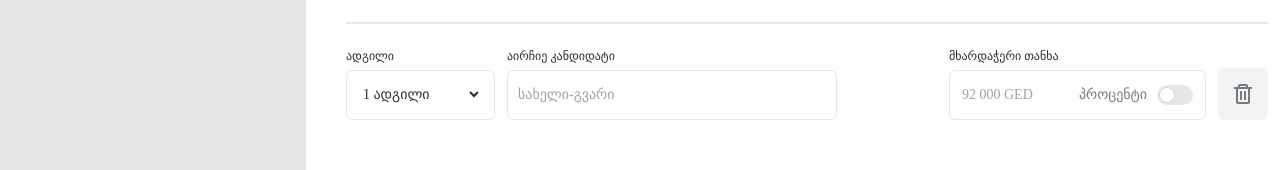
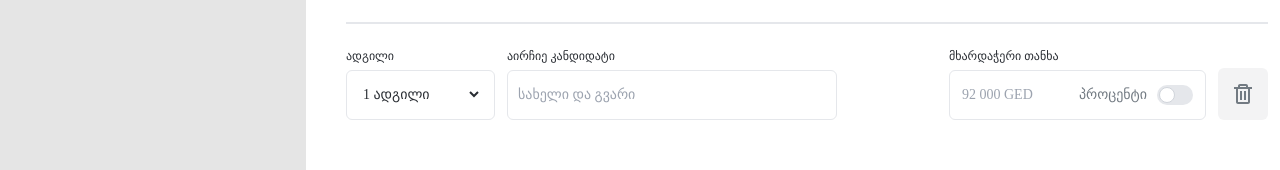
Before and after one commit to Girchi/girchi-archevnebi-frontend, a React (Create React App) app: page / in a window 1280 px wide. Shown: the part 460-630 px from the top of the page. Built offline with nearby package versions, Linux system fonts and the light colour scheme.

Commit message:
change chosen usestate location. search value show selected candidate name in input

```diff
--- a/src/components/myPoliticalList/MyPoliticalListMain.js
+++ b/src/components/myPoliticalList/MyPoliticalListMain.js
@@ -5,6 +5,7 @@ import AddCandidate from "./myPoliticalListMainComponents/AddCandidate";
 const MyPoliticalListMain = () => {
 
   const [chosen, setChosen] = useState(null);
+
 
   console.log("archeuli candidati", chosen)
 
@@ -82,7 +83,7 @@ const MyPoliticalListMain = () => {
                     </div>
                 </div>
 
-                <AddCandidate setChosen={setChosen} />
+                <AddCandidate chosen={chosen} setChosen={setChosen} />
             </div>
         </>
     )
--- a/src/components/myPoliticalList/myPoliticalListMainComponents/AddCandidate.js
+++ b/src/components/myPoliticalList/myPoliticalListMainComponents/AddCandidate.js
@@ -3,12 +3,13 @@ import SearchInput from "./SearchInput";
 import SearchSuggestions from "./SearchSuggestions";
 import SupportAmount from "./SupportAmount";
 
-const AddCandidate = ({setChosen}) => {
+const AddCandidate = ({chosen, setChosen}) => {
 
 
-    const [search, setSearch] = useState('');
     const [list, setList] = useState(null);
     const [profilePictureList, setProfilePictureList] = useState(null);
+
+    console.log(list)
 
     return (
         <div className= "w-full border-t-2 flex py-6  items-start justify-between text-lightBlack font-[TBCContractica] text-xs font-medium">
@@ -22,7 +23,7 @@ const AddCandidate = ({setChosen}) => {
             </div>
 
             <div className="flex flex-col items-start">
-                <SearchInput search={search} setSearch={setSearch} setList={setList} setProfilePictureList={setProfilePictureList} />
+                <SearchInput chosen={chosen} setList={setList} setProfilePictureList={setProfilePictureList} />
 
                 { list && list.length>0 && <SearchSuggestions
                             list={list} setList={setList} setChosen={setChosen}
--- a/src/components/myPoliticalList/myPoliticalListMainComponents/SearchInput.js
+++ b/src/components/myPoliticalList/myPoliticalListMainComponents/SearchInput.js
@@ -1,8 +1,11 @@
-import { useEffect } from "react";
+import { useEffect, useState } from "react";
 import { retrieve } from "../../../utils/retrieve";
 import { termToUrl } from "../../../utils/termToUrl";
 
-const SearchInput = ({search, setSearch, setList, setProfilePictureList}) => {
+const SearchInput = ({chosen, setList, setProfilePictureList}) => {
+
+    const [search, setSearch] = useState('');
+
 
     useEffect(() => {
         const timeOutId = setTimeout(() => searchUsers(search), 500);
@@ -27,7 +30,7 @@ const SearchInput = ({search, setSearch, setList, setProfilePictureList}) => {
         }
     }
 
-
+    const inputValue = chosen ? `${chosen[0]['attributes']['field_first_name']}  ${chosen[0]['attributes']['field_last_name']}` : search;
 
   return (
     <div className="flex w-[330px] ml-3 mr-28 flex-col">
@@ -36,11 +39,11 @@ const SearchInput = ({search, setSearch, setList, setProfilePictureList}) => {
             className="search flex w-full justify-between items-center p-[10px] gap-[8px] bg-white border-solid border border-bgGray
             rounded-md h-[50px] placeholder:font-medium placeholder:text-sm placeholder:leading-4"
             type="text"
-            placeholder="სახელი-გვარი"
+            placeholder="სახელი და გვარი"
             name="userName"
             required
-            value={search}
-            onChange={e => setSearch(e.target.value)}
+            value={inputValue}
+            onChange={(e) => setSearch(e.target.value)}
         />
 
     </div>
```
